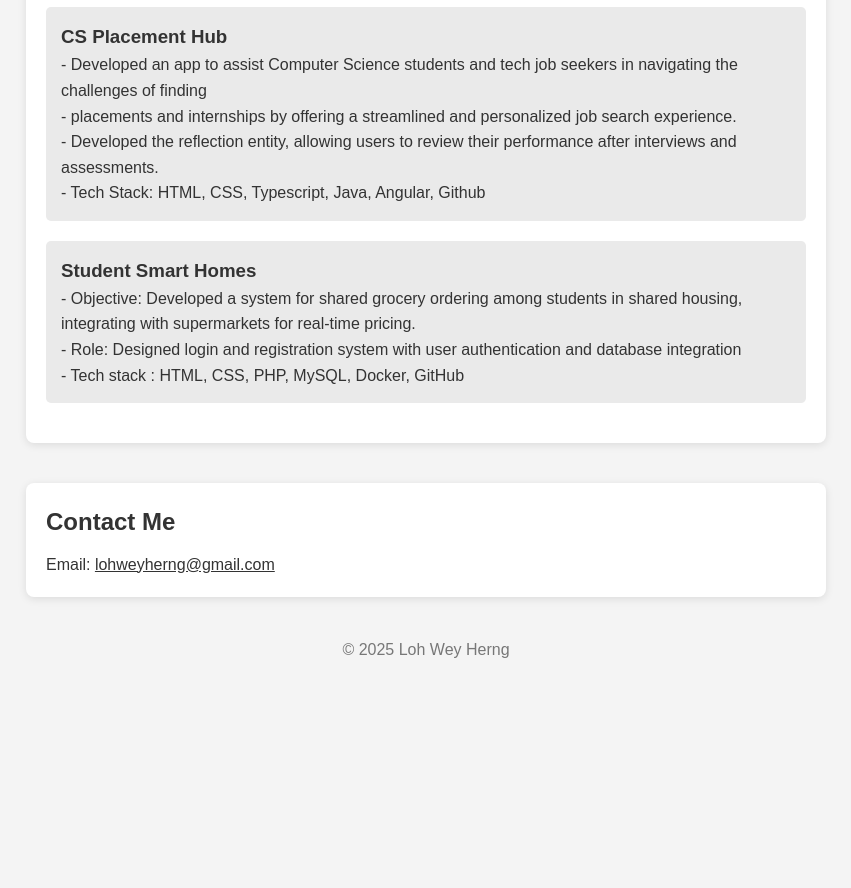
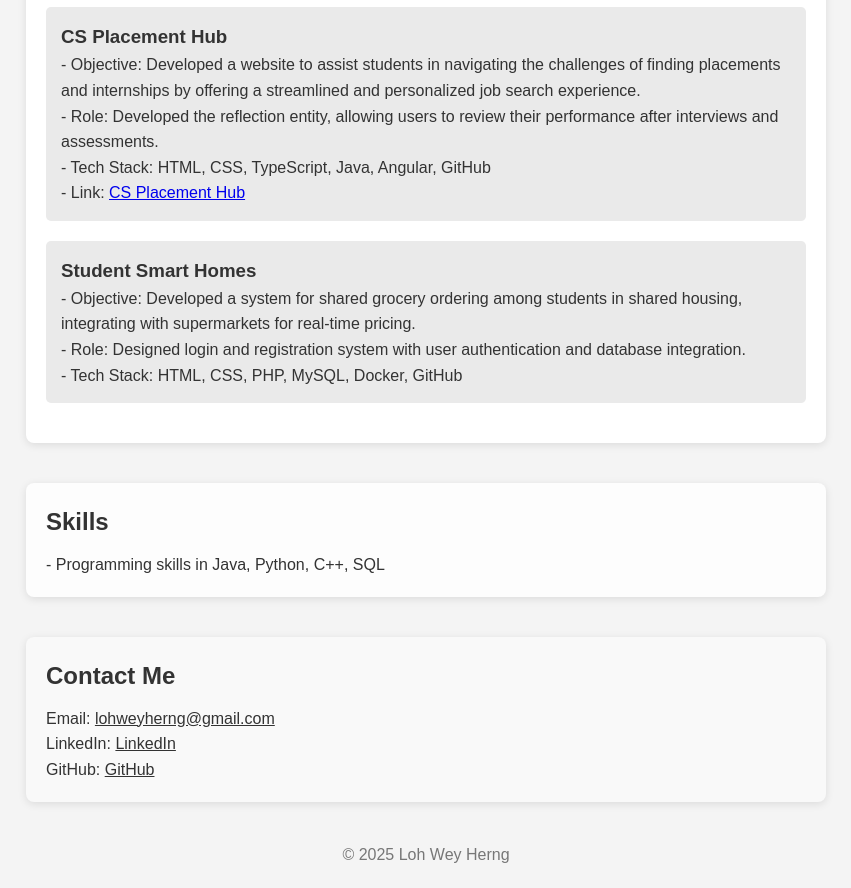
Before and after one commit to WeyHerng/Portfolio, a plain HTML site: page index.html in a window 1280 px wide. Shown: the part 419-1307 px from the top of the page, without its empty margins (214-1065 px from the left). Before the commit the page ends 1102 px from the top, so only its background shows below. Drawn offline with Linux system fonts and the light colour scheme.

Commit message:
first design - 3

```diff
--- a/index.html
+++ b/index.html
@@ -1,10 +1,10 @@
 <!DOCTYPE html>
 <html lang="en">
 <head>
-    <meta charset="UTF-8">
-    <meta name="viewport" content="width=device-width, initial-scale=1.0">
+    <meta charset="UTF-8" />
+    <meta name="viewport" content="width=device-width, initial-scale=1.0"/>
     <title>Loh Wey Herng - Portfolio</title>
-    <link rel="stylesheet" href="main.css">
+    <link rel="stylesheet" href="main.css" />
 </head>
 <body>
 
@@ -12,6 +12,7 @@
     <h1>Loh Wey Herng</h1>
 </header>
 
+<main>
     <section class="about">
         <h2>About Me</h2>
         <p>I am a passionate developer searching for an internship. This is my first portfolio.</p>
@@ -19,27 +20,35 @@
 
     <section class="projects">
         <h2>Projects</h2>
+
         <div class="project-card">
             <h3>CS Placement Hub</h3>
-        <p>- Developed an app to assist Computer Science students and tech job seekers in navigating the challenges of finding</p>
-        <p>- placements and internships by offering a streamlined and personalized job search experience.
-        <p>- Developed the reflection entity, allowing users to review their performance after interviews and assessments.</p>
-        <p>- Tech Stack: HTML, CSS, Typescript, Java, Angular, Github</p>
+            <p>- Objective: Developed a website to assist students in navigating the challenges of finding placements and internships by offering a streamlined and personalized job search experience.</p>
+            <p>- Role: Developed the reflection entity, allowing users to review their performance after interviews and assessments.</p>
+            <p>- Tech Stack: HTML, CSS, TypeScript, Java, Angular, GitHub</p>
+            <p>- Link: <a href="https://csplacementhub.bham.team/">CS Placement Hub</a></p>
         </div>
 
         <div class="project-card">
             <h3>Student Smart Homes</h3>
-        <p>- Objective: Developed a system for shared grocery ordering among students in shared housing, integrating with
-            supermarkets for real-time pricing.</p>
-        <p>- Role: Designed login and registration system with user authentication and database integration</p>
-        <p>- Tech stack : HTML, CSS, PHP, MySQL, Docker, GitHub</p>
+            <p>- Objective: Developed a system for shared grocery ordering among students in shared housing, integrating with supermarkets for real-time pricing.</p>
+            <p>- Role: Designed login and registration system with user authentication and database integration.</p>
+            <p>- Tech Stack: HTML, CSS, PHP, MySQL, Docker, GitHub</p>
         </div>
+    </section>
+
+    <section class="skills">
+        <h2>Skills</h2>
+        <p>- Programming skills in Java, Python, C++, SQL</p>
     </section>
 
     <section class="contact">
         <h2>Contact Me</h2>
-    <p>Email: <a href="mailto:your.email@example.com">lohweyherng@gmail.com</a></p>
+        <p>Email: <a href="mailto:lohweyherng@gmail.com">lohweyherng@gmail.com</a></p>
+        <p>LinkedIn: <a href="https://www.linkedin.com/in/weyherng">LinkedIn</a></p>
+        <p>GitHub: <a href="https://github.com/WeyHerng">GitHub</a></p>
     </section>
+</main>
 
 <footer>
     <p>&copy; 2025 Loh Wey Herng</p>
--- a/main.css
+++ b/main.css
@@ -1,5 +1,3 @@
-
-
 * {
     margin: 0;
     padding: 0;
@@ -25,10 +23,6 @@ header h1 {
     font-size: 2.5em;
 }
 
-header p {
-    font-size: 1.2em;
-}
-
 section {
     max-width: 800px;
     margin: 40px auto;
@@ -36,6 +30,11 @@ section {
     padding: 20px;
     border-radius: 8px;
     box-shadow: 0 2px 8px rgba(0,0,0,0.1);
+}
+
+/* Optional: consistent spacing between sections */
+section + section {
+    margin-top: 40px;
 }
 
 h2 {
@@ -50,6 +49,15 @@ h2 {
     border-radius: 5px;
 }
 
+/* Add a little space and styling difference if needed */
+.skills {
+    background-color: #fdfdfd;
+}
+
+.contact {
+    background-color: #f9f9f9;
+}
+
 .contact a {
     color: #333;
     text-decoration: underline;
```
Lines whose indentation alone changed are shown as unchanged.
